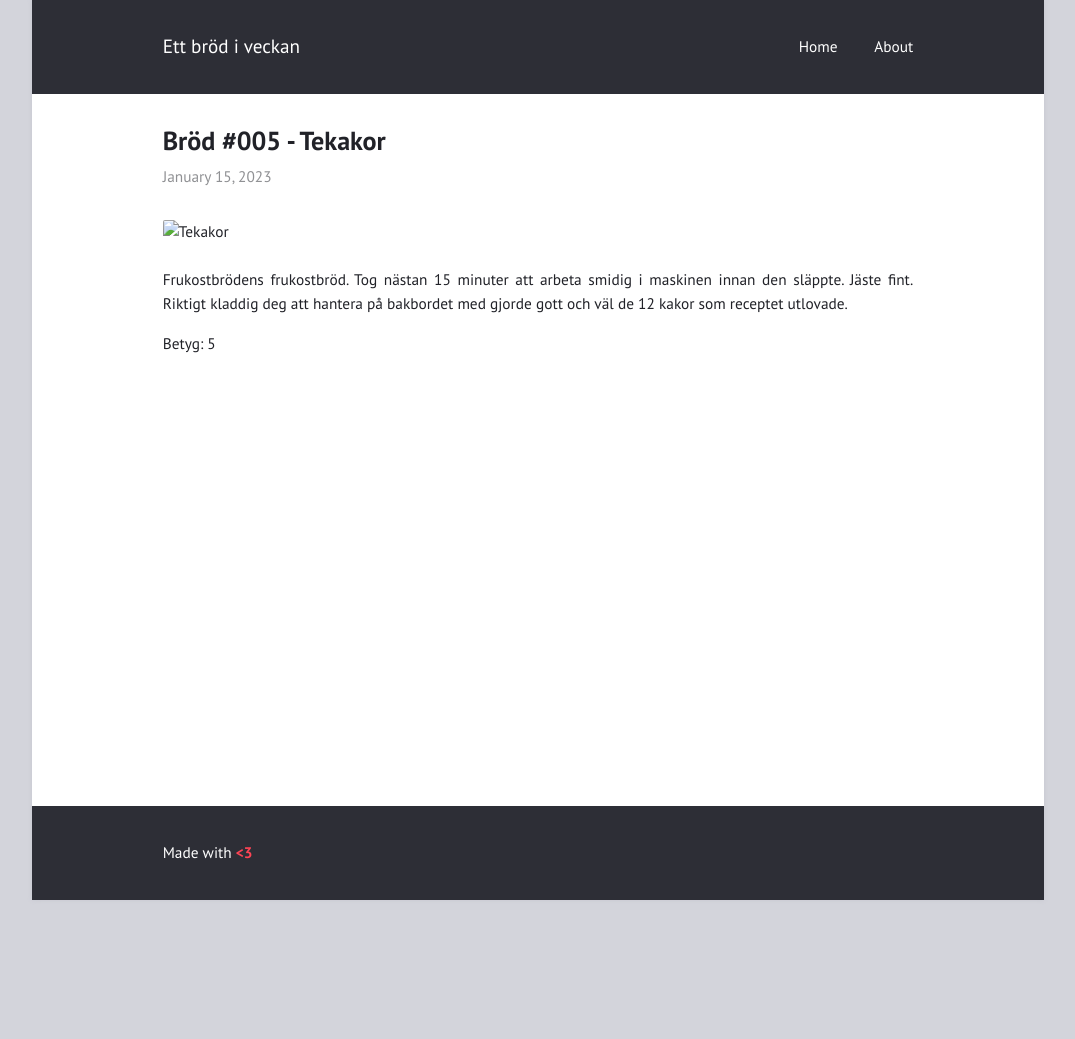
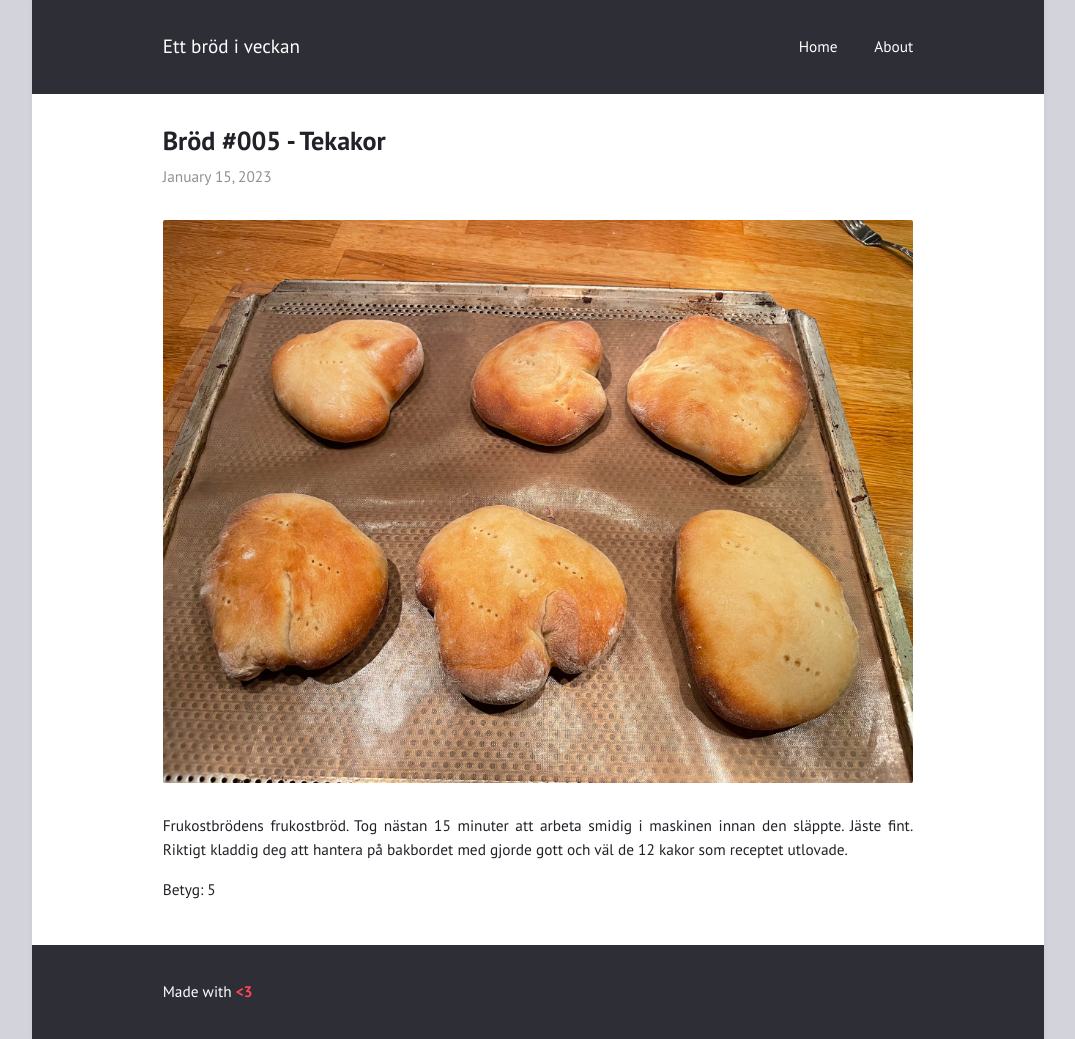
Before and after one commit to tangix/bread-diary-web, a Jekyll site: the page built from _posts/2023-01-15-tekakor.md, in a window 1280 px wide. Shown: the whole page, without its empty margins (102-1177 px from the left). Built offline with Jekyll 4.4.1, drawn with Linux system fonts in a browser that asks for light colours; before the commit the page ends 900 px from its top, so only the background shows below that.

```diff
--- a/_config.yml
+++ b/_config.yml
@@ -29,8 +29,8 @@ comments:
 #  isso_domain: ""         # see https://posativ.org/isso/
 
 domain: tangix.github.io
-url: 'https://tangix.github.io/'
-baseurl: 'bread-diary-web'
+url: 'https://tangix.github.io'
+baseurl: '/bread-diary-web'
 
 plugins:
  - jekyll-feed
--- a/_posts/2023-01-15-tekakor.md
+++ b/_posts/2023-01-15-tekakor.md
@@ -4,7 +4,7 @@ layout: post
 categories: bröd
 ---
 
-![Tekakor](images/005-tekakor.jpeg)
+![Tekakor]({{ site.url }}{{ site.baseurl }}/images/005-tekakor.jpeg)
 
 Frukostbrödens frukostbröd. Tog nästan 15 minuter att arbeta smidig i maskinen innan den släppte. Jäste fint. Riktigt kladdig deg att hantera på bakbordet med gjorde gott och väl de 12 kakor som receptet utlovade.
 
```
